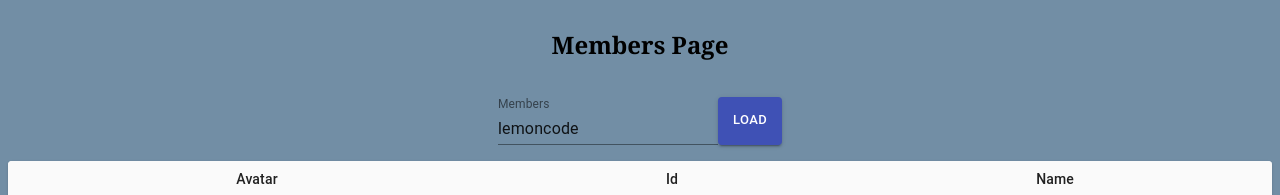
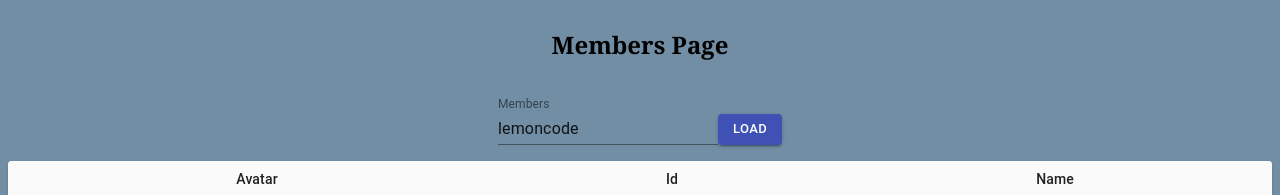
Before and after one commit to rodorro/react-members-exercise, a React app: page / in a window 1280 px wide. Shown: the top 195 px of the page. Built offline with nearby package versions, Linux system fonts and the light colour scheme.

Commit message:
Button style

```diff
--- a/src/components/membersTable/membersTable.style.ts
+++ b/src/components/membersTable/membersTable.style.ts
@@ -32,5 +32,8 @@ export const useStyles = makeStyles((theme: Theme) =>
     margin: {
       margin: "1rem",
     },
+    button: {
+      alignSelf: "flex-end"
+    }
   })
 );
--- a/src/components/membersTable/membersTable.tsx
+++ b/src/components/membersTable/membersTable.tsx
@@ -38,10 +38,12 @@ export const MembersTableComponent = (props: Props) => {
       <div className={classes.input}>
         <TextField id="standard-basic" label="Members" value={organization}
           onChange={updateOrganization}/>
-          <Button variant="contained" size="small" color="primary"
-            className={classes.margin} onClick={loadMembers}>
-            Load
-          </Button>
+        <div className={classes.button}>
+        <Button variant="contained" size="small" color="primary"
+          className={classes.margin} onClick={loadMembers}>
+          Load
+        </Button>
+        </div>
       </div>
       <TableContainer component={Paper} className={classes.tableContainer}>
         <Table
```
